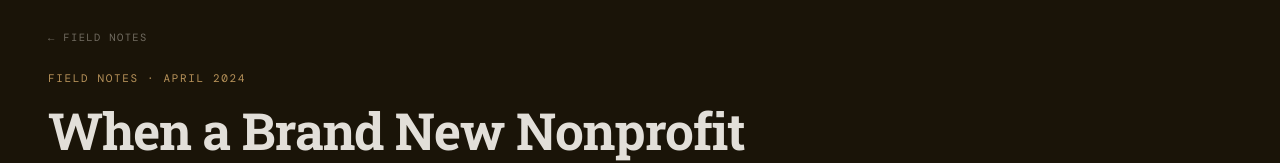
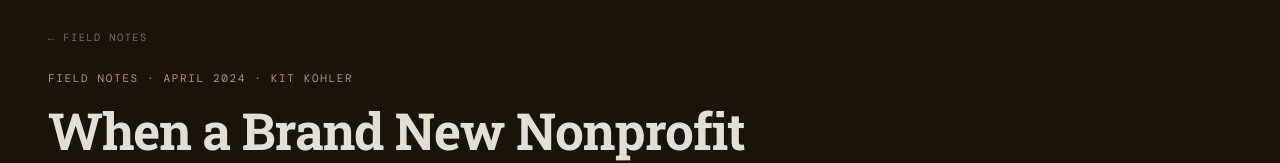
Before and after one commit to kitkohler/riparianstudios-next, a Next.js app: page /journal/when-a-brand-new-nonprofit-calls-about-wildfire in a window 1280 px wide. Shown: the part 134-297 px from the top of the page. Built offline with nearby package versions, Linux system fonts and the light colour scheme.

Commit message:
Add date and author to journal post header
Co-Authored-By: Claude Sonnet 4.6 <noreply@anthropic.com>

```diff
--- a/app/journal/[slug]/page.tsx
+++ b/app/journal/[slug]/page.tsx
@@ -28,7 +28,7 @@ export default function JournalPostPage({ params }: { params: { slug: string } }
             ← Field notes
           </Link>
           <div style={{ fontFamily: "'DM Mono', monospace", fontSize: 11, letterSpacing: '0.15em', textTransform: 'uppercase', color: 'var(--rs-accent)', marginBottom: 16 }}>
-            {post.category} · {post.date}
+            {post.category} · {post.date} · Kit Kohler
           </div>
           <h1 style={{ fontFamily: '"Roboto Slab", serif', fontWeight: 700, fontSize: 'clamp(28px, 4vw, 52px)', lineHeight: 1.1, letterSpacing: '-0.02em', color: '#E2DFD9', margin: 0, maxWidth: 800 }}>
             {post.title}
```
